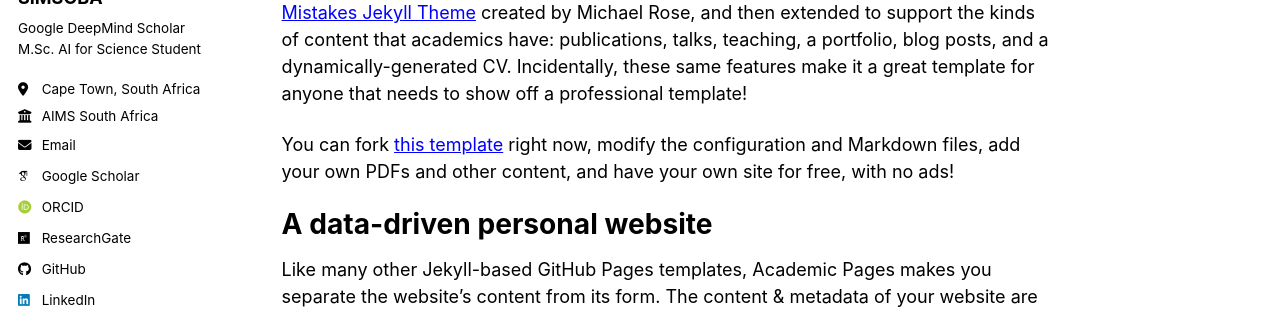
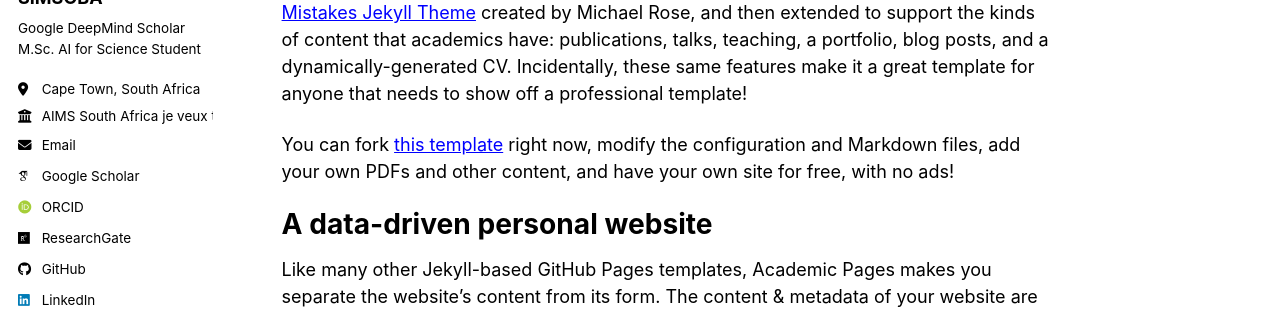
Before and after one commit to abalosimsoba-prog/abalosimsoba-prog.github.io, a Jekyll site: the page built from _pages/about.md, in a window 1280 px wide. Shown: the part 278-587 px from the top of the page. Built offline with Jekyll 4.4.1, drawn with Linux system fonts in a browser that asks for light colours; some web fonts are replaced; a script bundle is joined from its source files by our own code; library files that are not in the unit come from our copies.

Commit message:
Update _config.yml

```diff
--- a/_config.yml
+++ b/_config.yml
@@ -17,7 +17,7 @@
     Google DeepMind Scholar
     M.Sc. AI for Science Student
   location         : "Cape Town, South Africa"
-  employer         : "AIMS South Africa"
+  employer         : "AIMS South Africa je veux tester | pour un taix"
   email            : "kouyakou@aims.ac.za"
 
   # Academic and Professional Links
```
